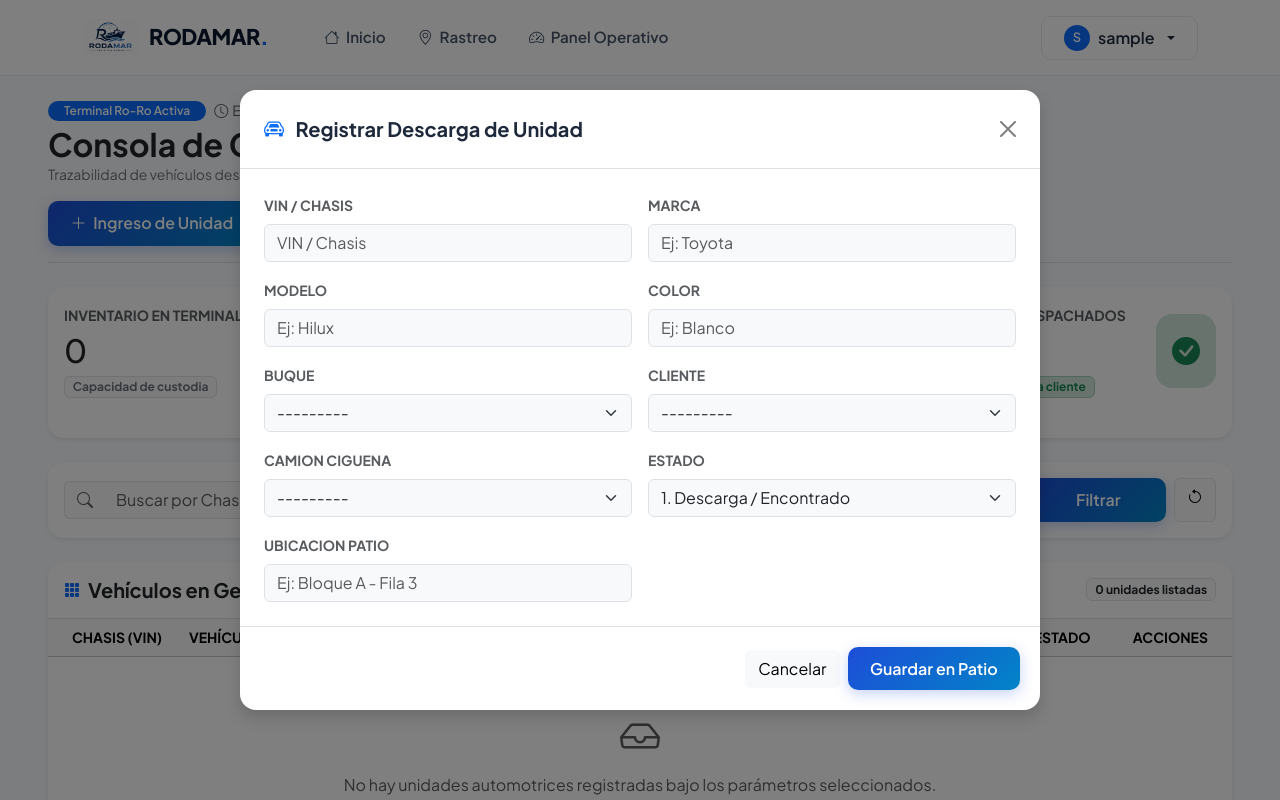
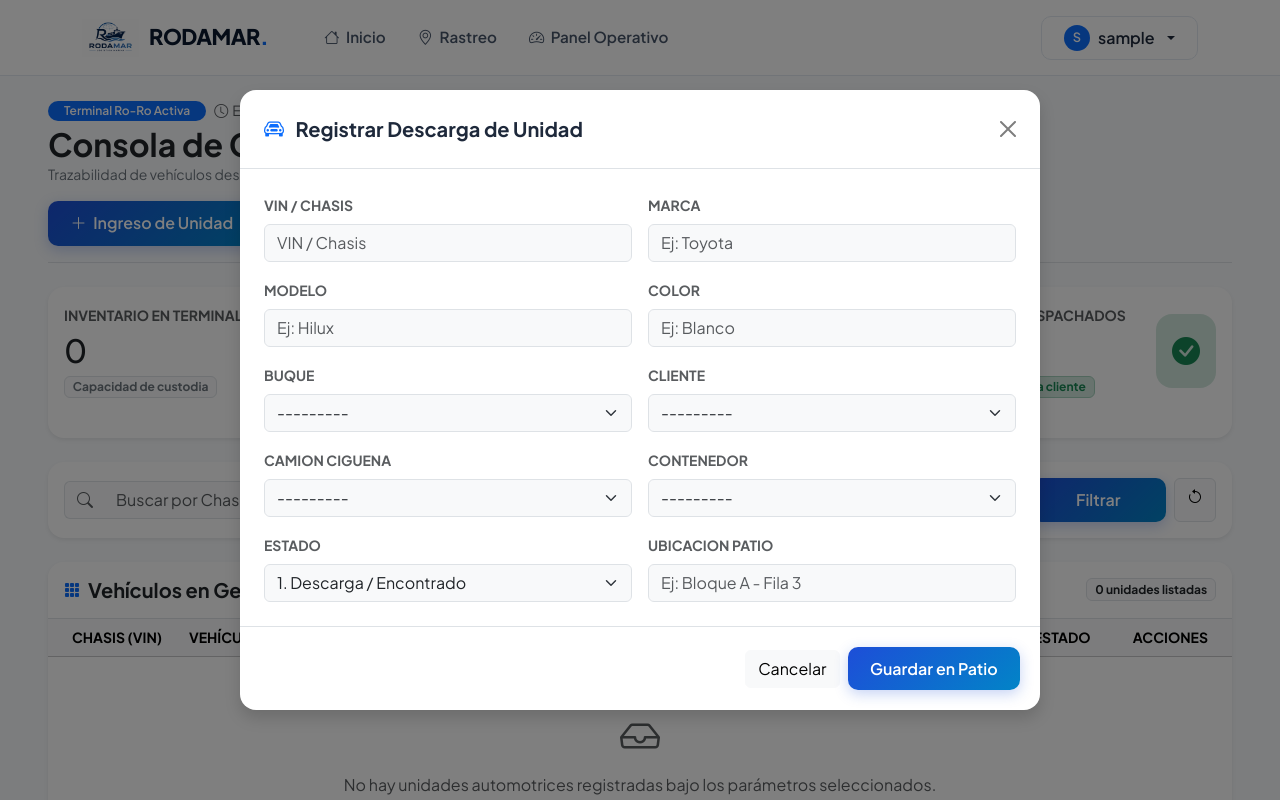
Before and after one commit to rodriizavalaP/rodamar-app, a Django app: page /logistica/panel/ in a window 1280 px wide, after a click on "Ingreso de Unidad". Run offline with Django 5.2, Linux system fonts and the light colour scheme; the visitor is signed in with stand-in values (Sample User, id 1); data that the repository does not hold is empty.

Commit message:
Contenedores: registro del número de contenedor y vehículos que llegan dentro
Co-Authored-By: Claude Sonnet 5.5 <noreply@anthropic.com>
Claude-Session: https://claude.ai/code/session_01RwzzK1jusRoVAF6ainP2uj

```diff
--- a/Rodamar_APP-main/logistica/forms.py
+++ b/Rodamar_APP-main/logistica/forms.py
@@ -1,5 +1,5 @@
 from django import forms
-from .models import Vehiculo, Buque, Cliente, CamionCiguena
+from .models import Vehiculo, Buque, Cliente, CamionCiguena, Contenedor
 
 # Formulario para registrar un Buque
 class BuqueForm(forms.ModelForm):
@@ -41,9 +41,10 @@ class CamionCiguenaForm(forms.ModelForm):
 class VehiculoForm(forms.ModelForm):
     class Meta:
         model = Vehiculo
-        fields = ['chasis', 'marca', 'modelo', 'color', 'buque', 'cliente', 'camion_ciguena', 'estado', 'ubicacion_patio']
+        fields = ['chasis', 'marca', 'modelo', 'color', 'buque', 'cliente', 'camion_ciguena', 'contenedor', 'estado', 'ubicacion_patio']
         widgets = {
             'chasis': forms.TextInput(attrs={'class': 'form-control', 'placeholder': 'VIN / Chasis'}),
+            'contenedor': forms.Select(attrs={'class': 'form-select'}),
             'marca': forms.TextInput(attrs={'class': 'form-control', 'placeholder': 'Ej: Toyota'}),
             'modelo': forms.TextInput(attrs={'class': 'form-control', 'placeholder': 'Ej: Hilux'}),
             'color': forms.TextInput(attrs={'class': 'form-control', 'placeholder': 'Ej: Blanco'}),
@@ -53,3 +54,26 @@ class VehiculoForm(forms.ModelForm):
             'estado': forms.Select(attrs={'class': 'form-select'}),
             'ubicacion_patio': forms.TextInput(attrs={'class': 'form-control', 'placeholder': 'Ej: Bloque A - Fila 3'}),
         }
+
+
+# Formulario para registrar un Contenedor
+class ContenedorForm(forms.ModelForm):
+    # Se declara aquí para poder limpiar espacios y guiones antes de validar el formato
+    numero = forms.CharField(
+        max_length=20,
+        label="N° de contenedor",
+        widget=forms.TextInput(attrs={'class': 'form-control', 'placeholder': 'Ej: MSKU1234567'}),
+    )
+
+    class Meta:
+        model = Contenedor
+        fields = ['numero', 'sello', 'fecha_apertura', 'observacion']
+        widgets = {
+            'sello': forms.TextInput(attrs={'class': 'form-control', 'placeholder': 'N° de sello (opcional)'}),
+            'fecha_apertura': forms.DateInput(attrs={'class': 'form-control', 'type': 'date'}, format='%Y-%m-%d'),
+            'observacion': forms.TextInput(attrs={'class': 'form-control', 'placeholder': 'Ej: Se abrió sin daños'}),
+        }
+
+    def clean_numero(self):
+        numero = self.cleaned_data['numero']
+        return ''.join(c for c in numero if c.isalnum()).upper()
--- a/Rodamar_APP-main/logistica/models.py
+++ b/Rodamar_APP-main/logistica/models.py
@@ -1,5 +1,5 @@
 from django.conf import settings
-from django.core.validators import MinValueValidator, MaxValueValidator
+from django.core.validators import MinValueValidator, MaxValueValidator, RegexValidator
 from django.db import models
 
 # Tabla 1: Buque que arriba al puerto
@@ -75,6 +75,15 @@ class Vehiculo(models.Model):
         null=True,
         blank=True,
         related_name='vehiculos_cargados'
+    )
+
+    # Algunos vehículos llegan dentro de un contenedor (se anota su número)
+    contenedor = models.ForeignKey(
+        'Contenedor',
+        on_delete=models.SET_NULL,
+        null=True,
+        blank=True,
+        related_name='vehiculos'
     )
 
     fecha_registro = models.DateTimeField(auto_now_add=True)
@@ -153,3 +162,27 @@ class FotoVehiculo(models.Model):
 
     def __str__(self):
         return f"{self.vehiculo.chasis} - {self.get_tipo_display()} ({self.fecha:%d-%m-%Y})"
+
+
+# Tabla 7: Contenedor en el que llegan algunos vehículos
+class Contenedor(models.Model):
+    numero = models.CharField(
+        max_length=11,
+        unique=True,
+        validators=[RegexValidator(
+            r'^[A-Z]{4}\d{7}$',
+            'El número debe tener 4 letras y 7 números (ej: MSKU1234567).'
+        )],
+        verbose_name="N° de contenedor",
+    )
+    sello = models.CharField(max_length=40, blank=True, default='')
+    fecha_apertura = models.DateField(null=True, blank=True, verbose_name="Fecha de apertura")
+    observacion = models.CharField(max_length=160, blank=True, default='')
+
+    class Meta:
+        ordering = ['-id']
+        verbose_name = "Contenedor"
+        verbose_name_plural = "Contenedores"
+
+    def __str__(self):
+        return self.numero
--- a/Rodamar_APP-main/logistica/urls.py
+++ b/Rodamar_APP-main/logistica/urls.py
@@ -33,4 +33,12 @@ urlpatterns = [
     path('panel/vehiculo/<int:pk>/subir-foto/', views.subir_foto, name='subir_foto'),
     path('panel/foto/<int:pk>/', views.ver_foto, name='ver_foto'),
     path('panel/foto/<int:pk>/eliminar/', views.eliminar_foto, name='eliminar_foto'),
+
+    # Contenedores
+    path('gestion/nuevo-contenedor/', views.registrar_contenedor, name='registrar_contenedor'),
+    path('gestion/editar-contenedor/<int:pk>/', views.editar_contenedor, name='editar_contenedor'),
+    path('gestion/eliminar-contenedor/<int:pk>/', views.eliminar_contenedor, name='eliminar_contenedor'),
+    path('gestion/contenedor/<int:pk>/', views.detalle_contenedor, name='detalle_contenedor'),
+    path('gestion/contenedor/<int:pk>/agregar/', views.agregar_vehiculos_a_contenedor, name='agregar_a_contenedor'),
+    path('gestion/contenedor/<int:pk>/quitar/<int:vehiculo_pk>/', views.quitar_vehiculo_de_contenedor, name='quitar_de_contenedor'),
 ]
--- a/Rodamar_APP-main/logistica/views.py
+++ b/Rodamar_APP-main/logistica/views.py
@@ -2,9 +2,9 @@ from django.http import HttpResponse
 from django.shortcuts import render, redirect, get_object_or_404
 from django.contrib import messages
 from django.contrib.auth.decorators import login_required, user_passes_test
-from django.db.models import Q
-from .models import Vehiculo, Buque, Cliente, CamionCiguena, HistorialEstado, FotoVehiculo
-from .forms import VehiculoForm, BuqueForm, ClienteForm, CamionCiguenaForm
+from django.db.models import Count, Q
+from .models import Vehiculo, Buque, Cliente, CamionCiguena, HistorialEstado, FotoVehiculo, Contenedor
+from .forms import VehiculoForm, BuqueForm, ClienteForm, CamionCiguenaForm, ContenedorForm
 
 
 def es_operador(user):
@@ -297,6 +297,8 @@ def gestion_catalogos(request):
         'form_buque': BuqueForm(),
         'form_cliente': ClienteForm(),
         'form_camion': CamionCiguenaForm(),
+        'contenedores': Contenedor.objects.all().annotate(total=Count('vehiculos')),
+        'form_contenedor': ContenedorForm(),
     })
 
 
@@ -527,3 +529,85 @@ def eliminar_foto(request, pk):
         foto.delete()
         messages.success(request, "Foto eliminada.")
     return redirect('detalle_vehiculo', pk=vehiculo_pk)
+
+
+# --------------------------------------------------------------------------
+# Contenedores: vehículos que llegan dentro de un contenedor
+# --------------------------------------------------------------------------
+
+@solo_operadores
+def registrar_contenedor(request):
+    if request.method == 'POST':
+        form = ContenedorForm(request.POST)
+        if form.is_valid():
+            form.save()
+            messages.success(request, "Contenedor registrado exitosamente.")
+        else:
+            messages.error(request, f"No se pudo registrar el contenedor. {_errores_de(form)}")
+    return redirect(_volver(request, 'gestion'))
+
+
+@solo_operadores
+def editar_contenedor(request, pk):
+    return _editar(request, Contenedor, ContenedorForm, pk, 'Contenedor', 'gestion')
+
+
+@solo_operadores
+def eliminar_contenedor(request, pk):
+    if request.method == 'POST':
+        contenedor = get_object_or_404(Contenedor, pk=pk)
+        numero = contenedor.numero
+        cantidad = contenedor.vehiculos.count()
+        contenedor.delete()  # los vehículos NO se borran: solo quedan sin contenedor
+        if cantidad:
+            messages.warning(request, f"Contenedor {numero} eliminado. {cantidad} vehículo(s) quedaron sin contenedor.")
+        else:
+            messages.success(request, f"Contenedor {numero} eliminado.")
+    return redirect('gestion')
+
+
+@solo_operadores
+def detalle_contenedor(request, pk):
+    contenedor = get_object_or_404(Contenedor, pk=pk)
+    return render(request, 'logistica/detalle_contenedor.html', {
+        'contenedor': contenedor,
+        'vehiculos': contenedor.vehiculos.select_related('buque', 'cliente').order_by('chasis'),
+        'disponibles': Vehiculo.objects.filter(contenedor__isnull=True).select_related(
+            'buque', 'cliente').order_by('chasis'),
+    })
+
+
+@solo_operadores
+def agregar_vehiculos_a_contenedor(request, pk):
+    """Anota que los vehículos seleccionados venían dentro de este contenedor."""
+    contenedor = get_object_or_404(Contenedor, pk=pk)
+    if request.method == 'POST':
+        vehiculos = list(Vehiculo.objects.filter(
+            pk__in=request.POST.getlist('vehiculos'), contenedor__isnull=True))
+        if not vehiculos:
+            messages.error(request, "Selecciona al menos un vehículo.")
+        else:
+            for v in vehiculos:
+                v.contenedor = contenedor
+                v.save()
+                HistorialEstado.objects.create(
+                    vehiculo=v,
+                    estado_anterior=v.estado,
+                    estado_nuevo=v.estado,
+                    ubicacion_patio=v.ubicacion_patio,
+                    usuario=request.user,
+                    nota=f"Descargado del contenedor {contenedor.numero}",
+                )
+            messages.success(request, f"{len(vehiculos)} vehículo(s) anotado(s) en el contenedor {contenedor.numero}.")
+    return redirect('detalle_contenedor', pk=contenedor.pk)
+
+
+@solo_operadores
+def quitar_vehiculo_de_contenedor(request, pk, vehiculo_pk):
+    contenedor = get_object_or_404(Contenedor, pk=pk)
+    if request.method == 'POST':
+        vehiculo = get_object_or_404(Vehiculo, pk=vehiculo_pk, contenedor=contenedor)
+        vehiculo.contenedor = None
+        vehiculo.save()
+        messages.success(request, f"{vehiculo.chasis} ya no figura en el contenedor {contenedor.numero}.")
+    return redirect('detalle_contenedor', pk=contenedor.pk)
--- a/Rodamar_APP-main/templates/logistica/dashboard.html
+++ b/Rodamar_APP-main/templates/logistica/dashboard.html
@@ -151,6 +151,7 @@
                         <td>
                             <div class="fw-semibold text-dark">{{ v.marca }} {{ v.modelo }}</div>
                             <small class="text-muted">{{ v.color|default:"Sin color reg." }}</small>
+                            {% if v.contenedor %}<div><span class="badge bg-secondary-subtle text-secondary border"><i class="bi bi-box-seam me-1"></i>{{ v.contenedor.numero }}</span></div>{% endif %}
                         </td>
                         <td>
                             <div class="d-flex align-items-center gap-1">
--- a/Rodamar_APP-main/templates/logistica/detalle_vehiculo.html
+++ b/Rodamar_APP-main/templates/logistica/detalle_vehiculo.html
@@ -26,6 +26,10 @@
                     <dt class="col-5 text-muted">Ubicación</dt><dd class="col-7">{{ vehiculo.ubicacion_patio|default:"Patio Muelle" }}</dd>
                     <dt class="col-5 text-muted">Buque</dt><dd class="col-7">{{ vehiculo.buque.nombre }} ({{ vehiculo.buque.numero_viaje }})</dd>
                     <dt class="col-5 text-muted">Cliente</dt><dd class="col-7">{{ vehiculo.cliente.nombre_completo }}</dd>
+                    <dt class="col-5 text-muted">Contenedor</dt>
+                    <dd class="col-7">
+                        {% if vehiculo.contenedor %}<a href="{% url 'detalle_contenedor' vehiculo.contenedor.pk %}" class="font-monospace">{{ vehiculo.contenedor.numero }}</a>{% else %}No vino en contenedor{% endif %}
+                    </dd>
                     <dt class="col-5 text-muted">Cigüeña</dt>
                     <dd class="col-7">
                         {% if vehiculo.camion_ciguena %}
```
Also changed, not shown: Rodamar_APP-main/logistica/admin.py (+8 -2 lines), Rodamar_APP-main/logistica/tests.py (+58 -0 lines), Rodamar_APP-main/templates/logistica/detalle_contenedor.html (added, +84 -0 lines), Rodamar_APP-main/templates/logistica/gestion.html (+40 -0 lines), Rodamar_APP-main/README.md, Rodamar_APP-main/logistica/migrations/0004_contenedor.py (added).
